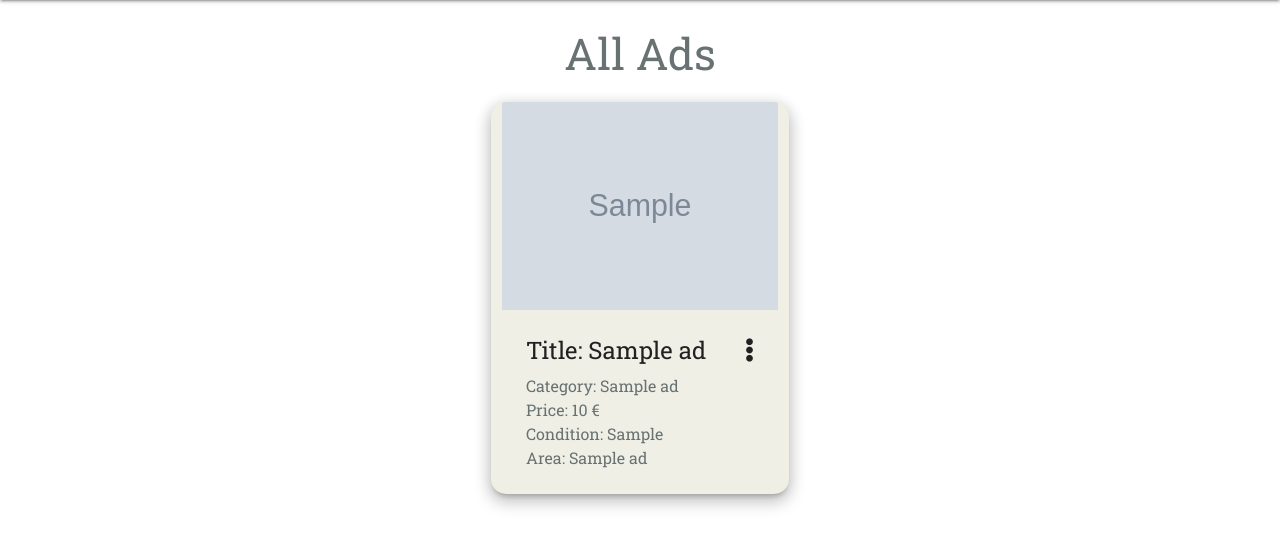
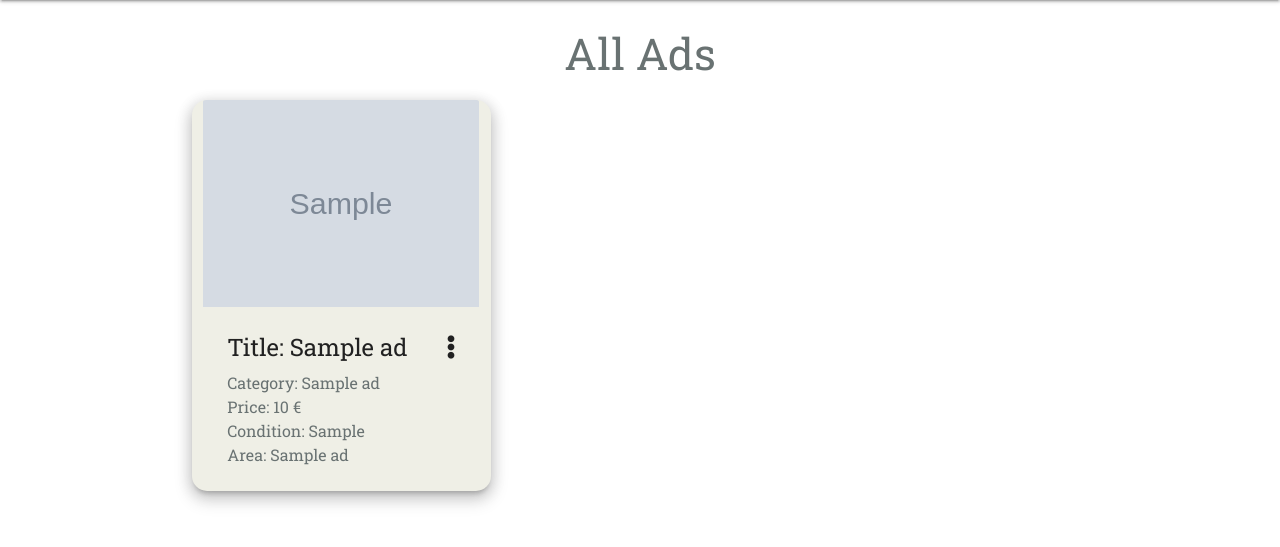
Before and after one commit to mihaelasandrea/second-chance-web, a Flask app: page / in a window 1280 px wide. Shown: the part 64-611 px from the top of the page. Run offline with Flask 2, Linux system fonts and the light colour scheme; grey boxes marked "Sample" are stand-in pictures; a database or web service that is not in the repository returns one stand-in record (values such as "Sample title"); some libraries are stand-ins or nearby versions.

Commit message:
Set grid responsiveness for cards

```diff
--- a/static/css/style.css
+++ b/static/css/style.css
@@ -32,6 +32,7 @@ nav i {
 .card {
     background-color: #efefe6;
     border-radius: 15px;
+    margin: 5px;
 }
 
 .btn {
--- a/templates/ads.html
+++ b/templates/ads.html
@@ -5,10 +5,10 @@
 
     <div class="row">
         {% for ad in ads %}
-            <div class="card col s12 m4 offset-m4 z-depth-3 waves-effect waves-block waves-light">
+            <div class="card col s12 m6 l4 z-depth-3 waves-effect waves-block waves-light">
                     <div class="card-image">
                         <a href="{{ url_for('post_ad') }}"></a>
-                            <img src="{{ ad.photo_url }}" alt="Item Photo" />
+                            <img class="responsive-img" src="{{ ad.photo_url }}" alt="Item Photo" />
                         </a>
                     </div>
                     <div class="card-content">
--- a/templates/contact.html
+++ b/templates/contact.html
@@ -4,7 +4,7 @@
     <h3 class="center-align">Contact Us</h3>
 
     <div class="row">
-        <form class="col s12 m4 offset-m4" method="POST" action="{{ url_for('contact') }}">
+        <form class="col s12" method="POST" action="{{ url_for('contact') }}">
             <div class="card-panel z-depth-3">
                 <div class="row">
 					<div class="input-field col s12">
--- a/templates/login.html
+++ b/templates/login.html
@@ -4,7 +4,7 @@
     <h3 class="center-align">Log In</h3>
 
     <div class="row">
-        <form class="col s12 m4 offset-m4" method="POST" action="{{ url_for('login') }}">
+        <form class="col s12" method="POST" action="{{ url_for('login') }}">
             <div class="card-panel z-depth-3">
                 <div class="row">
 					<div class="input-field col s12">
--- a/templates/profile.html
+++ b/templates/profile.html
@@ -2,7 +2,7 @@
 {% block content %}
 
     <div class="row">
-        <div class="col s12 m4 offset-m4">
+        <div class="col s12">
             <div class="card-panel z-depth-3">
                 <h3 class="center-align">
                     {{ username }} Account
--- a/templates/register.html
+++ b/templates/register.html
@@ -4,7 +4,7 @@
     <h3 class="center-align">Register</h3>
 
     <div class="row">
-        <form class="col s12 m4 offset-m4" method="POST" action="{{ url_for('register') }}">
+        <form class="col s12" method="POST" action="{{ url_for('register') }}">
             <div class="card-panel z-depth-3">
                 <div class="row">
 					<div class="input-field col s12">
```
